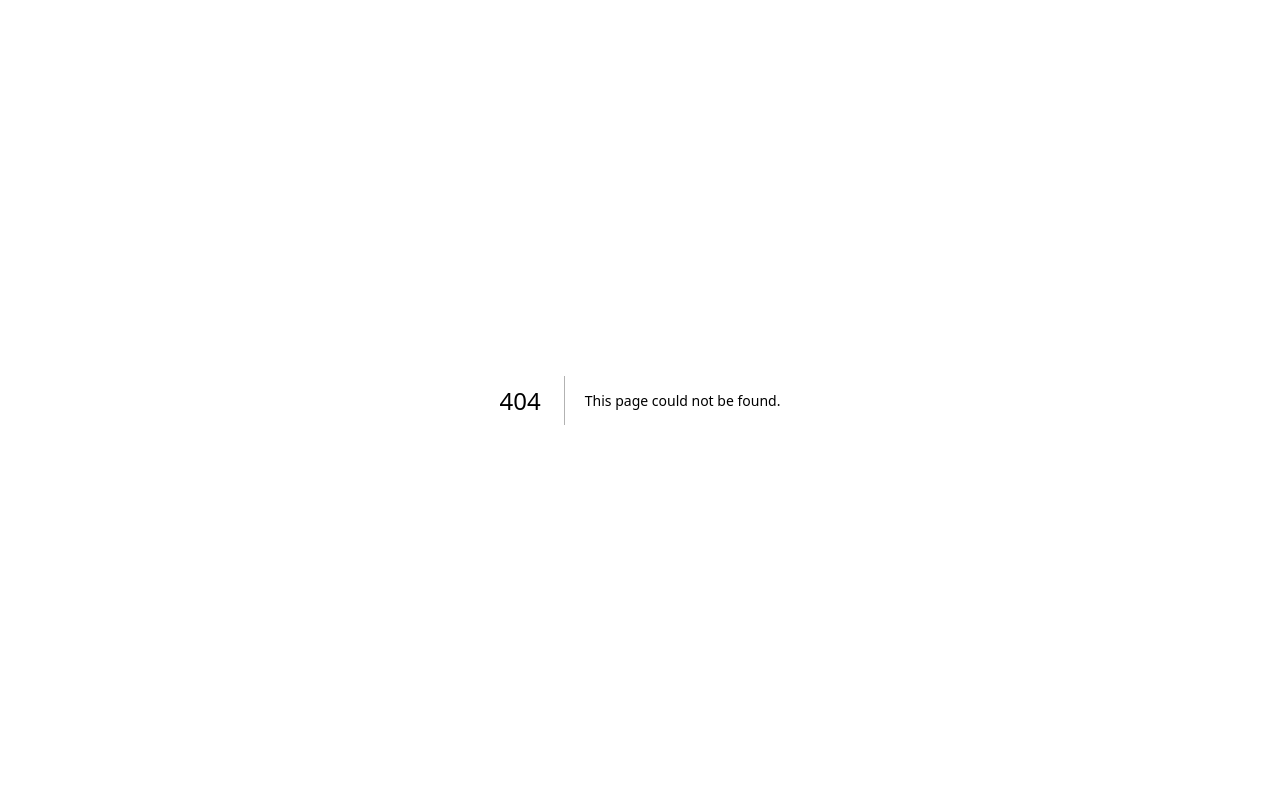
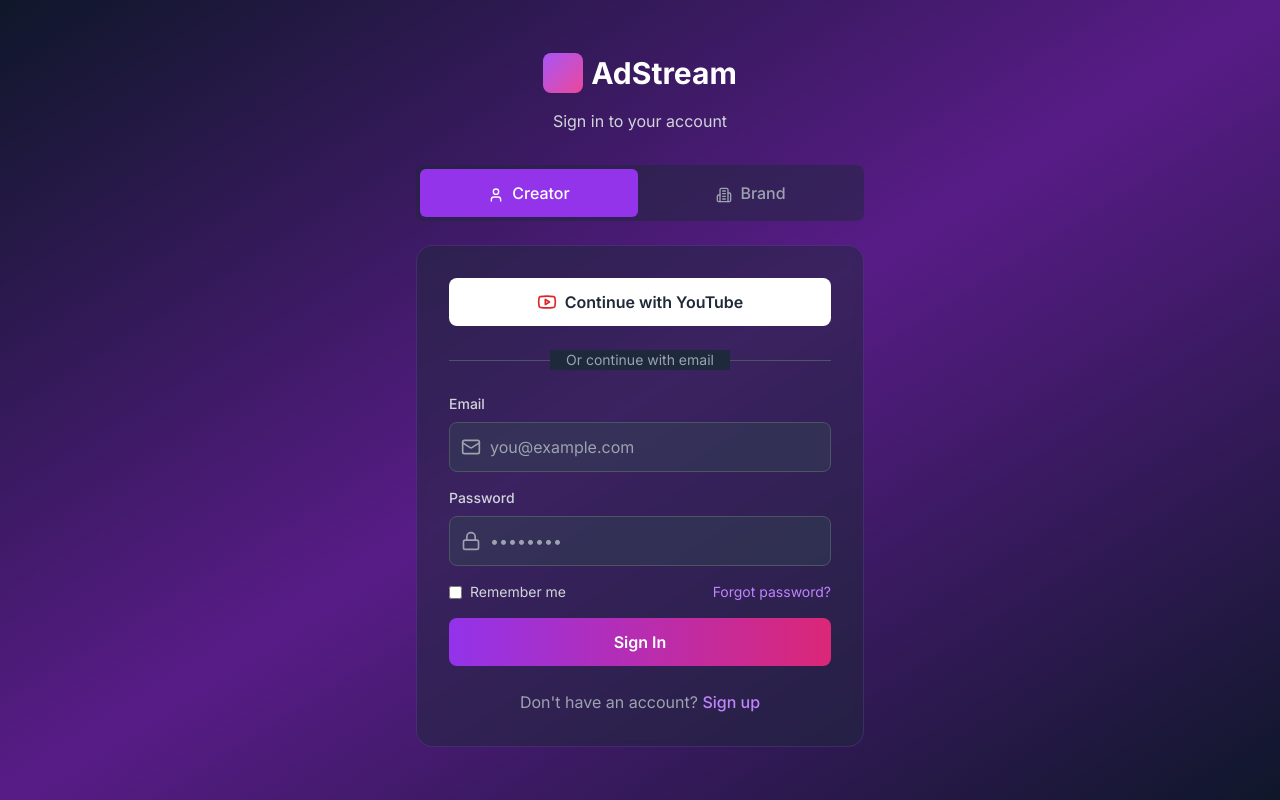
Before and after one commit to sunnyLia24/adstream-creator-marketplace, a Next.js app: page /auth/signin in a window 1280 px wide. Before the commit this address had no page. Built offline with nearby package versions, Linux system fonts and the light colour scheme.

Commit message:
Implement sign-in page with email and Google options

```diff
--- /dev/null
+++ b/app/auth/signin/page.tsx
@@ -0,0 +1,175 @@
+'use client';
+
+import { useState } from 'react';
+import { signIn } from 'next-auth/react';
+import { useRouter } from 'next/navigation';
+import { Youtube, Mail, Lock, Building2, User } from 'lucide-react';
+
+export default function SignInPage() {
+  const [userType, setUserType] = useState<'creator' | 'brand'>('creator');
+  const [email, setEmail] = useState('');
+  const [password, setPassword] = useState('');
+  const [loading, setLoading] = useState(false);
+  const [error, setError] = useState('');
+  const router = useRouter();
+
+  const handleEmailSignIn = async (e: React.FormEvent) => {
+    e.preventDefault();
+    setLoading(true);
+    setError('');
+
+    try {
+      const result = await signIn('credentials', {
+        email,
+        password,
+        userType,
+        redirect: false,
+      });
+
+      if (result?.error) {
+        setError('Invalid credentials');
+      } else {
+        router.push(userType === 'creator' ? '/creator/dashboard' : '/brand/discover');
+      }
+    } catch (err) {
+      setError('Something went wrong');
+    } finally {
+      setLoading(false);
+    }
+  };
+
+  const handleGoogleSignIn = async () => {
+    setLoading(true);
+    await signIn('google', {
+      callbackUrl: userType === 'creator' ? '/creator/dashboard' : '/brand/discover',
+    });
+  };
+
+  return (
+    <div className="min-h-screen bg-gradient-to-br from-slate-900 via-purple-900 to-slate-900 flex items-center justify-center p-6">
+      <div className="w-full max-w-md">
+        <div className="text-center mb-8">
+          <div className="inline-flex items-center gap-2 mb-4">
+            <div className="w-10 h-10 bg-gradient-to-br from-purple-500 to-pink-500 rounded-lg"></div>
+            <span className="text-3xl font-bold text-white">AdStream</span>
+          </div>
+          <p className="text-gray-300">Sign in to your account</p>
+        </div>
+
+        <div className="bg-slate-800/50 rounded-lg p-1 mb-6 flex gap-1">
+          <button
+            onClick={() => setUserType('creator')}
+            className={`flex-1 py-3 rounded-md font-medium transition ${
+              userType === 'creator'
+                ? 'bg-purple-600 text-white'
+                : 'text-gray-400 hover:text-white'
+            }`}
+          >
+            <User className="w-4 h-4 inline mr-2" />
+            Creator
+          </button>
+          <button
+            onClick={() => setUserType('brand')}
+            className={`flex-1 py-3 rounded-md font-medium transition ${
+              userType === 'brand'
+                ? 'bg-purple-600 text-white'
+                : 'text-gray-400 hover:text-white'
+            }`}
+          >
+            <Building2 className="w-4 h-4 inline mr-2" />
+            Brand
+          </button>
+        </div>
+
+        <div className="bg-slate-800/50 backdrop-blur-sm rounded-2xl p-8 border border-purple-500/20">
+          {userType === 'creator' && (
+            <button
+              onClick={handleGoogleSignIn}
+              disabled={loading}
+              className="w-full bg-white hover:bg-gray-100 text-gray-800 font-semibold py-3 rounded-lg flex items-center justify-center gap-2 mb-4 transition disabled:opacity-50"
+            >
+              <Youtube className="w-5 h-5 text-red-600" />
+              Continue with YouTube
+            </button>
+          )}
+
+          <div className="relative my-6">
+            <div className="absolute inset-0 flex items-center">
+              <div className="w-full border-t border-gray-600"></div>
+            </div>
+            <div className="relative flex justify-center text-sm">
+              <span className="px-4 bg-slate-800 text-gray-400">Or continue with email</span>
+            </div>
+          </div>
+
+          {error && (
+            <div className="bg-red-500/10 border border-red-500/50 text-red-400 px-4 py-3 rounded-lg mb-4">
+              {error}
+            </div>
+          )}
+
+          <form onSubmit={handleEmailSignIn} className="space-y-4">
+            <div>
+              <label className="block text-sm font-medium text-gray-300 mb-2">
+                Email
+              </label>
+              <div className="relative">
+                <Mail className="absolute left-3 top-1/2 -translate-y-1/2 w-5 h-5 text-gray-400" />
+                <input
+                  type="email"
+                  value={email}
+                  onChange={(e) => setEmail(e.target.value)}
+                  className="w-full bg-slate-700/50 border border-gray-600 rounded-lg pl-10 pr-4 py-3 text-white placeholder-gray-400 focus:outline-none focus:border-purple-500 transition"
+                  placeholder="you@example.com"
+                  required
+                />
+              </div>
+            </div>
+
+            <div>
+              <label className="block text-sm font-medium text-gray-300 mb-2">
+                Password
+              </label>
+              <div className="relative">
+                <Lock className="absolute left-3 top-1/2 -translate-y-1/2 w-5 h-5 text-gray-400" />
+                <input
+                  type="password"
+                  value={password}
+                  onChange={(e) => setPassword(e.target.value)}
+                  className="w-full bg-slate-700/50 border border-gray-600 rounded-lg pl-10 pr-4 py-3 text-white placeholder-gray-400 focus:outline-none focus:border-purple-500 transition"
+                  placeholder="••••••••"
+                  required
+                />
+              </div>
+            </div>
+
+            <div className="flex items-center justify-between text-sm">
+              <label className="flex items-center text-gray-300">
+                <input type="checkbox" className="mr-2 rounded" />
+                Remember me
+              </label>
+              <a href="#" className="text-purple-400 hover:text-purple-300">
+                Forgot password?
+              </a>
+            </div>
+
+            <button
+              type="submit"
+              disabled={loading}
+              className="w-full bg-gradient-to-r from-purple-600 to-pink-600 hover:from-purple-700 hover:to-pink-700 text-white font-semibold py-3 rounded-lg transition disabled:opacity-50"
+            >
+              {loading ? 'Signing in...' : 'Sign In'}
+            </button>
+          </form>
+
+          <p className="text-center text-gray-400 mt-6">
+            Don't have an account?{' '}
+            <a href="/auth/signup" className="text-purple-400 hover:text-purple-300 font-medium">
+              Sign up
+            </a>
+          </p>
+        </div>
+      </div>
+    </div>
+  );
+}
```
